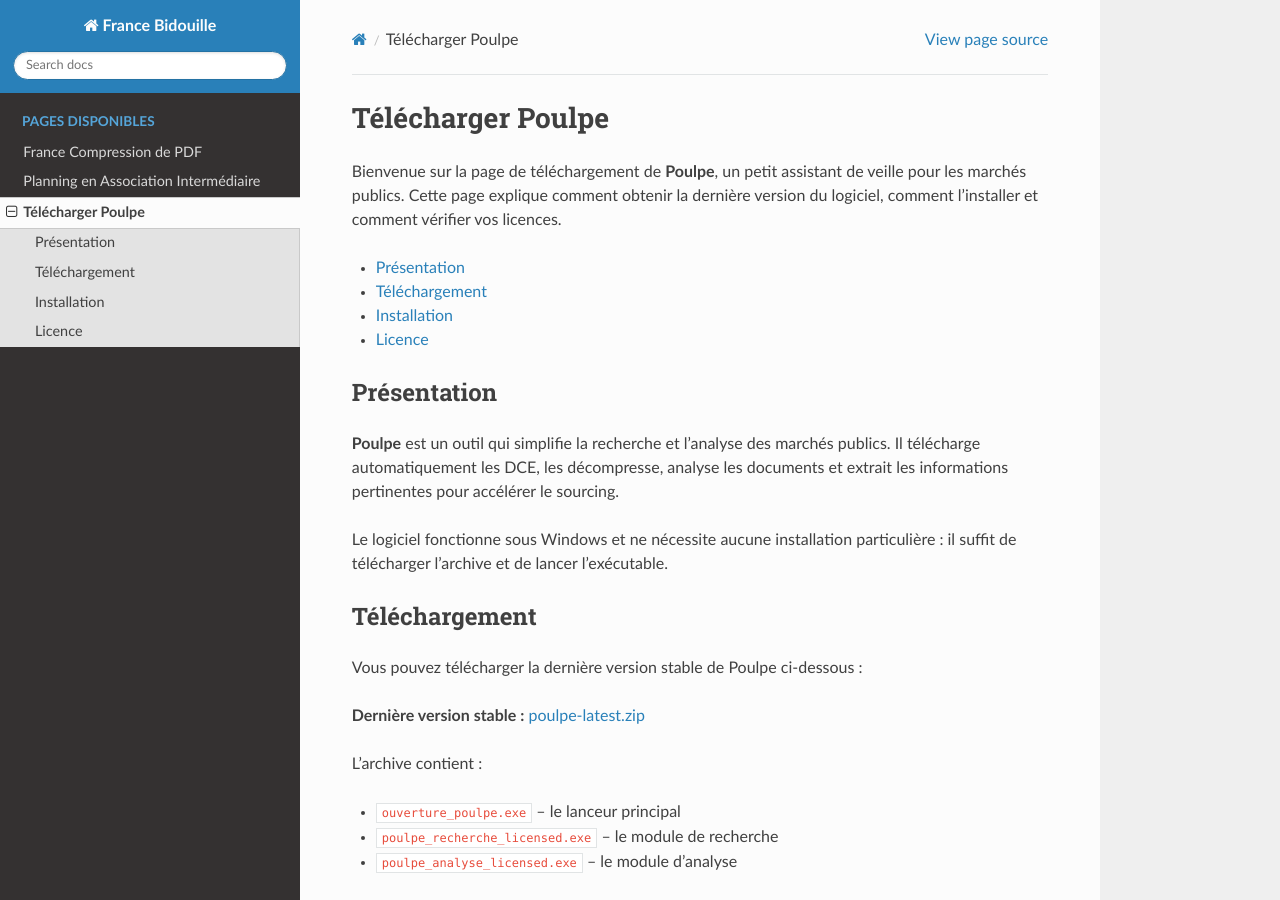
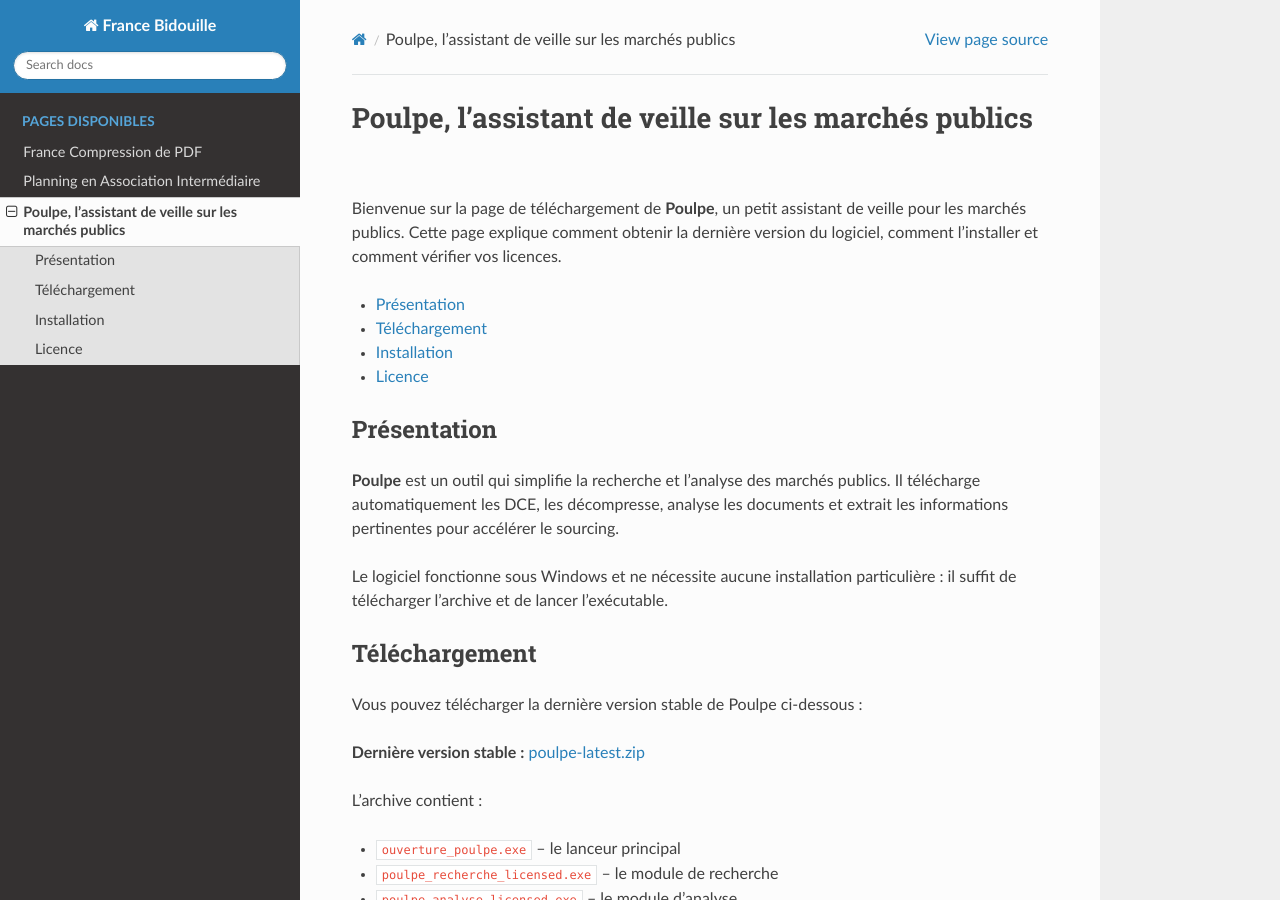
Before and after one commit to inculte234/mes_projets, a Sphinx documentation site: the page built from docs/source/Poulpe.rst, in a window 1280 px wide and 900 px high. Built offline with Sphinx 7.4.7 and the Read the Docs theme 3.1.0, drawn with Linux system fonts in a browser that asks for light colours.

Commit message:
Update title and introduction for Poulpe documentation

```diff
--- a/docs/source/Poulpe.rst
+++ b/docs/source/Poulpe.rst
@@ -1,4 +1,4 @@
-Télécharger Poulpe
+Poulpe, l'assistant de veille sur les marchés publics
 ==================
 
 Bienvenue sur la page de téléchargement de **Poulpe**, un petit assistant de veille pour les marchés publics. Cette page explique comment obtenir la dernière version du logiciel,
```
